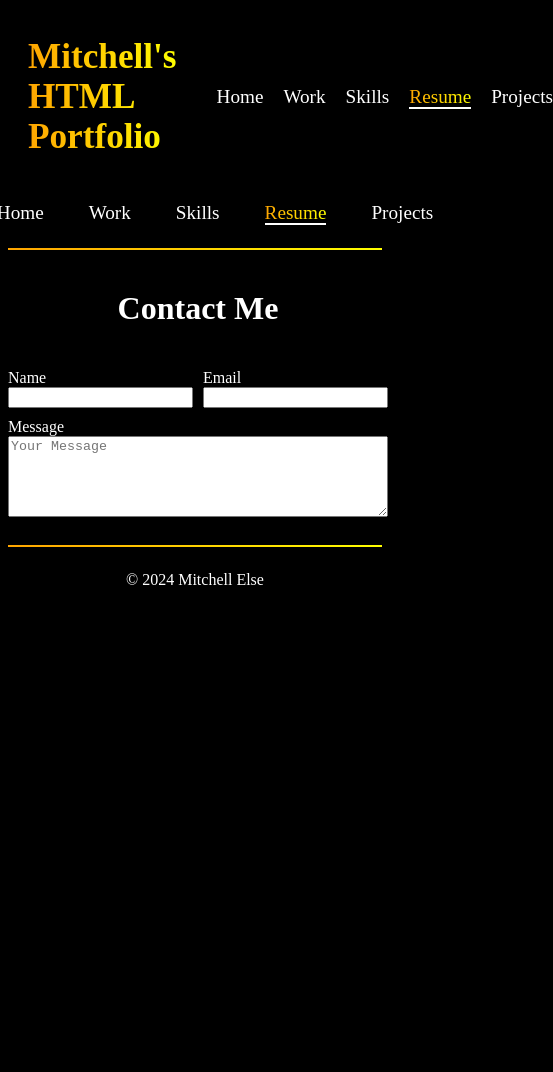
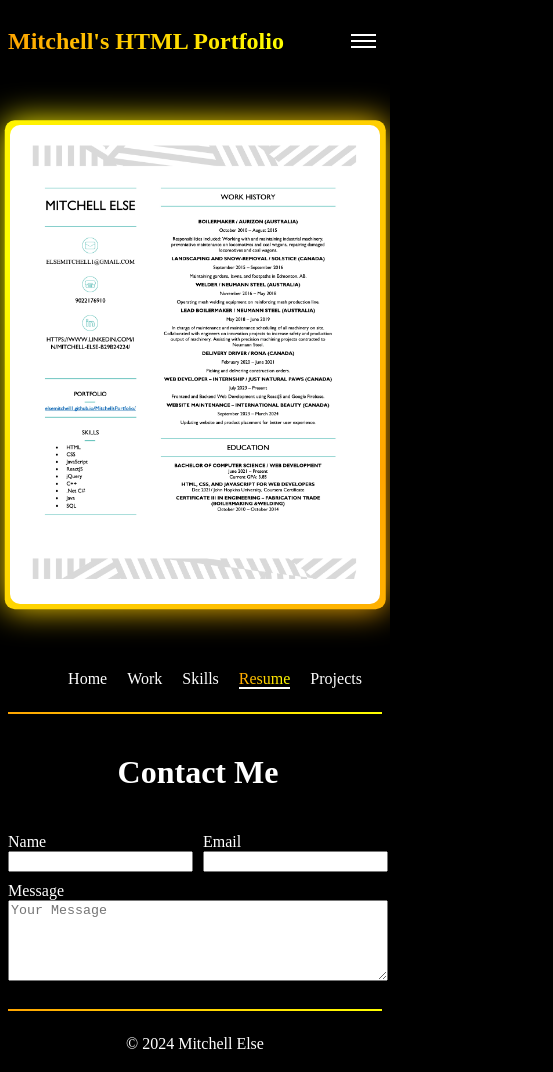
Before and after one commit to elsemitchell1/HTMLPortfolio, a plain HTML site: page resume.html in a window 390 px wide. Shown: the whole page, 553 px wide, since content can reach past the window. Before the commit the page ends 844 px from the top, so only its background shows below. Drawn offline with Linux system fonts and the light colour scheme.

Commit message:
resume image added and navbar made for mobile

```diff
--- a/css/globalstyle.css
+++ b/css/globalstyle.css
@@ -25,7 +25,6 @@ body {
     max-width: 1200px;
     width: 100%;
     margin: auto;
-    padding: 0 20px;
 }
 
 .nav-heading {
@@ -48,6 +47,77 @@ body {
     border-bottom: 2px solid white;
 }
 
+.hamburger {
+    display: none;
+    flex-direction: column;
+    gap: 4px;
+    cursor: pointer;
+    background: none;
+    border: none;
+    margin: auto 0;
+}
+
+.hamburger span {
+    display: block;
+    width: 25px;
+    height: 2px;
+    background-color: white;
+    transition: all 0.3s ease;
+}
+
+.hamburger.active span:nth-child(1) {
+    transform: rotate(45deg);
+    position: relative;
+    top: 6px;
+}
+
+.hamburger.active span:nth-child(2) {
+    opacity: 0;
+}
+
+.hamburger.active span:nth-child(3) {
+    transform: rotate(-45deg);
+    position: relative;
+    top: -6px;
+}
+
+.nav-menu-wrapper {
+    display: flex;
+}
+
+.nav-menu-wrapper.active {
+    display: flex;
+}
+
+@media screen and (max-width: 1024px){
+    .nav-heading {
+        font-size: 1.5rem;
+    }
+
+    .nav-menu-wrapper {
+        display: none;
+        flex-direction: column;
+        position: absolute;
+        width: 100%;
+        top: 60px;
+        background-color: black;
+        border-radius: 0 0 8px 8px;
+    }
+
+    .nav-menu {
+        flex-direction: column;
+        gap: 15px;
+    }
+
+    .hamburger {
+        display: flex;
+    }
+
+    .nav-menu-item {
+        font-size: 1rem;
+    }
+}
+
 .main-content {
     display: flex;
     flex-direction: column;
@@ -57,6 +127,8 @@ body {
     width: 95vw;
     margin: auto;
     color: white;
+    position: relative;
+    margin: 50px auto;
 }
 
 .footer {
@@ -122,3 +194,13 @@ body {
     justify-content: center;
     width: 100%;
 }
+
+@media screen and (max-width: 1024px){
+    .footer-menu {
+        gap: 20px;
+    }
+
+    .footer-menu a {
+        font-size: 1rem;
+    }
+}
--- /dev/null
+++ b/css/resumestyle.css
@@ -0,0 +1,41 @@
+.resume-container::after, .resume-container::before {
+    display: flex;
+    max-width: 1200px;
+    width: 100%;
+    height: 100%;
+    content: '';
+    position: absolute;
+    background-image: conic-gradient(from var(--angle), #FFA500, #FFFF00, #FFA500);
+    top: 50%;
+    left: 50%;
+    translate: -50% -50%;
+    z-index: -1;
+    padding: 5px;
+    border-radius: 10px;
+    animation: 1.5s spin linear infinite;
+}
+
+.resume-container::before {
+    filter: blur(1rem);
+}
+
+@property --angle {
+    syntax: "<angle>";
+    initial-value: 0deg;
+    inherits: false;
+}
+
+@keyframes spin {
+    from {
+        --angle: 0deg;
+    } to {
+        --angle: 360deg;
+    }
+}
+
+.resume-img {
+    display: flex;
+    max-width: 1200px;
+    width: 100%;
+    border-radius: 10px;
+}
--- a/resume.html
+++ b/resume.html
@@ -4,12 +4,12 @@
     <meta charset="UTF-8">
     <meta name="viewport" content="width=device-width, initial-scale=1.0">
     <title>Mitchell's Portfolio - Resume</title>
-    <link rel="stylesheet" href="/css/globalstyle.css">
-    <link rel="stylesheet" href="/css/resumestyle.css">
+    <link rel="stylesheet" href="css/globalstyle.css">
+    <link rel="stylesheet" href="css/resumestyle.css">
 </head>
 <body>
     <nav id="navbar" class="navbar"></nav>
-    <section id="main-content"></section>
+    <section id="main-content" class="main-content"></section>
     <footer id="footer"></footer>
     <script src="scripts/index.js" type="text/javascript"></script>
     <script src="scripts/resume.js" type="text/javascript"></script>
--- a/scripts/index.js
+++ b/scripts/index.js
@@ -1,23 +1,13 @@
-//navbar html fetch
-/*fetch("../htmlcomponents/navbar.html")
-    .then(response => response.text())
-    .then(data => {
-        document.getElementById("navbar").innerHTML = data;
-
-        const currentPage = window.location.pathname.split("/").pop();
-        const links = document.querySelectorAll("nav a");
-        links.forEach(link => {
-            if(link.getAttribute("href")=== currentPage){
-                link.classList.add("nav-active","text-gradient");
-            }else{
-                link.style.color = "white";
-            }
-        })
-    });
-*/
+//navbar component
 document.getElementById("navbar"). innerHTML = `
     <div class="nav-container">
         <h1 class="nav-heading text-gradient">Mitchell's HTML Portfolio</h1>
+        <button id="hamburger" class="hamburger">
+            <span class="bar"></span>
+            <span class="bar"></span>
+            <span class="bar"></span>
+        </button>
+        <div id="nav-menu-wrapper" class="nav-menu-wrapper">
             <ul class="nav-menu" id="nav-menu">
                 <li class="nav-menu-item">
                     <a href="index.html">Home</a>
@@ -35,24 +25,17 @@ document.getElementById("navbar"). innerHTML = `
                     <a href="projects.html">Projects</a>
                 </li>
             </ul>
+        </div>
     </div>`
-//footer html fetch
-/*fetch("../htmlcomponents/footer.html")
-    .then(response => response.text())
-    .then(data => {
-        document.getElementById("footer").innerHTML = data;
 
-        const currentPage = window.location.pathname.split("/").pop();
-        const links = document.querySelectorAll("nav a");
-        links.forEach(link => {
-            if(link.getAttribute("href")=== currentPage){
-                link.classList.add("nav-active","text-gradient");
-            }else{
-                link.style.color = "white";
-            }
-        })
+const hamburger = document.getElementById('hamburger');
+const navMenuWrapper = document.getElementById('nav-menu-wrapper');
+
+hamburger.addEventListener('click', () => {
+    navMenuWrapper.classList.toggle('active');
+    hamburger.classList.toggle('active');
 });
-*/
+//footer component
 document.getElementById("footer").innerHTML = `
     <div class="footer-container">
         <nav class="footer-nav">
--- a/scripts/resume.js
+++ b/scripts/resume.js
@@ -0,0 +1,7 @@
+//resume template
+const template = `
+    <div class="resume-container">
+        <img class="resume-img" src="images/Mitchell Else Resume 2024.webp" alt="Resume Image"/>
+    </div>`
+
+document.getElementById("main-content").innerHTML = template;
```
Also changed, not shown: images/Mitchell Else Resume 2024.webp (added), scripts/home.js (indentation only). Lines whose indentation alone changed are shown as unchanged.
